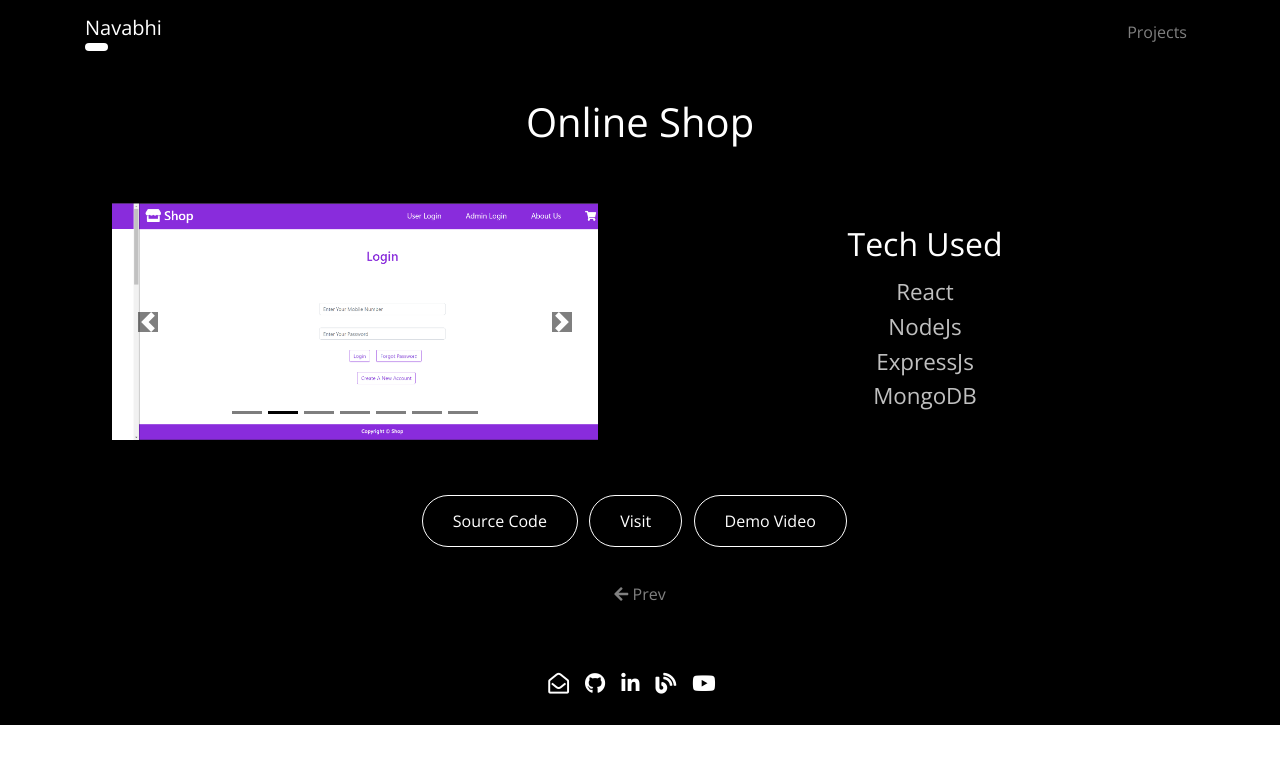
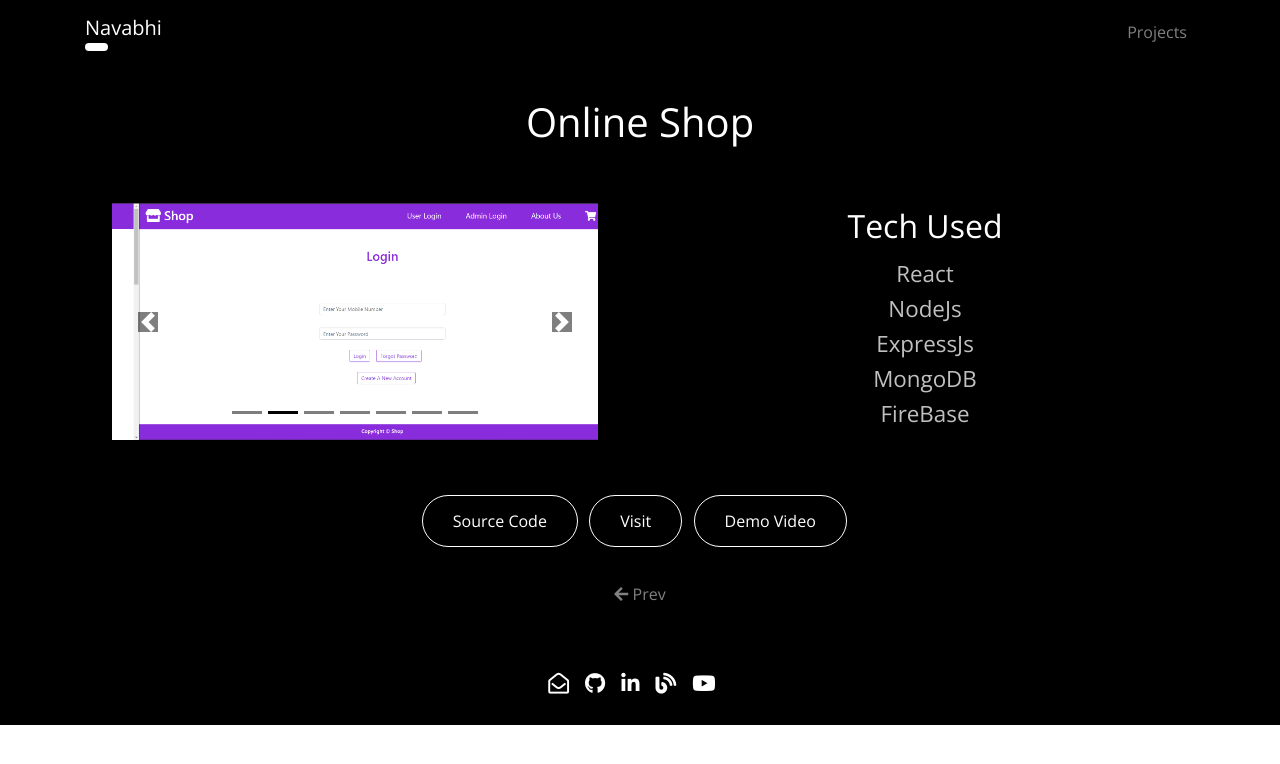
Before and after one commit to abhinvag/portfolio, a React (Create React App) app: page /project2 in a window 1280 px wide. Shown: the top 764 px of the page. Built offline with nearby package versions, Linux system fonts and the light colour scheme; the HTML template or start-up script is replaced by a standard one.

Commit message:
added tech in proj2

```diff
--- a/src/pages/Project2.jsx
+++ b/src/pages/Project2.jsx
@@ -15,7 +15,7 @@ function Project2() {
             <Project
                 name="Online Shop"
                 images={[HomePage, Login, Cart, AdminLogin, Admin, Inventory, Bill]}
-                techUsed={["React", "NodeJs", "ExpressJs", "MongoDB"]}
+                techUsed={["React", "NodeJs", "ExpressJs", "MongoDB", "FireBase"]}
                 visit="https://ecom-webapp.herokuapp.com/"
                 src="https://github.com/wraith-0/ecom-webapp"
                 demo="https://www.youtube.com/watch?v=uRsPq_KvCio&ab_channel=AbhinavAgarwal"
```
